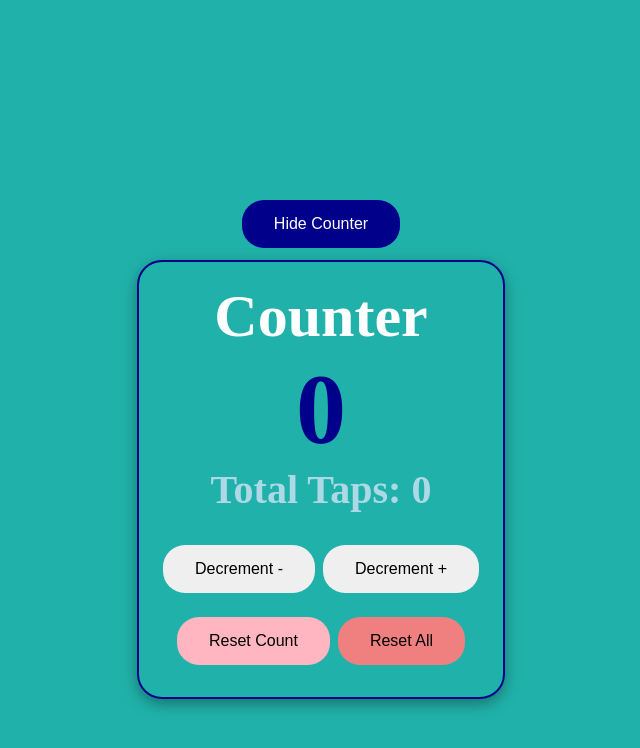
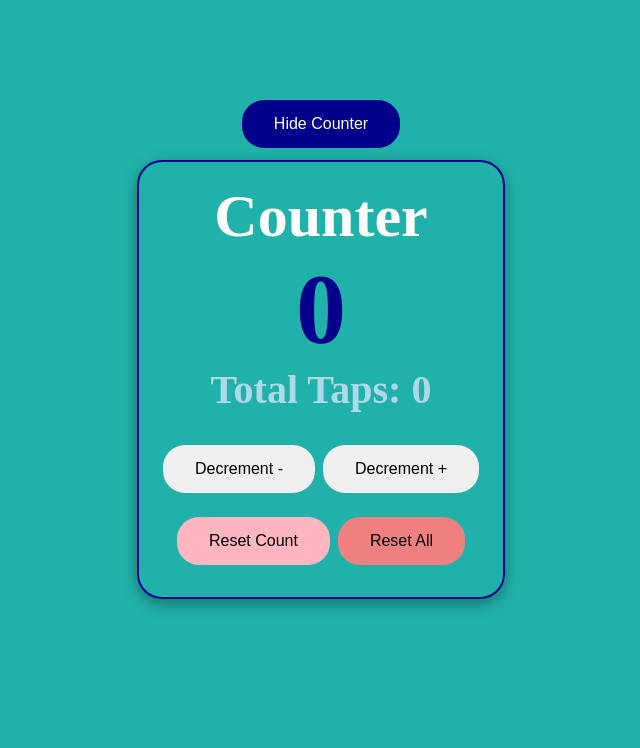
Before and after one commit to Abdelaziz-Mesfar/counter-with-react-hooks, a plain HTML site: page index.html in a window 1280 px wide. Shown: the whole page, without its empty margins (319-959 px from the left). Drawn offline with nearby package versions, Linux system fonts and the light colour scheme.

Commit message:
update style

```diff
--- a/style.css
+++ b/style.css
@@ -64,5 +64,5 @@ button {
 .toggle-button {
     background-color: darkblue;
     color: white;
-    margin-top: 10rem;
+    margin-top: 5rem;
 }
```
